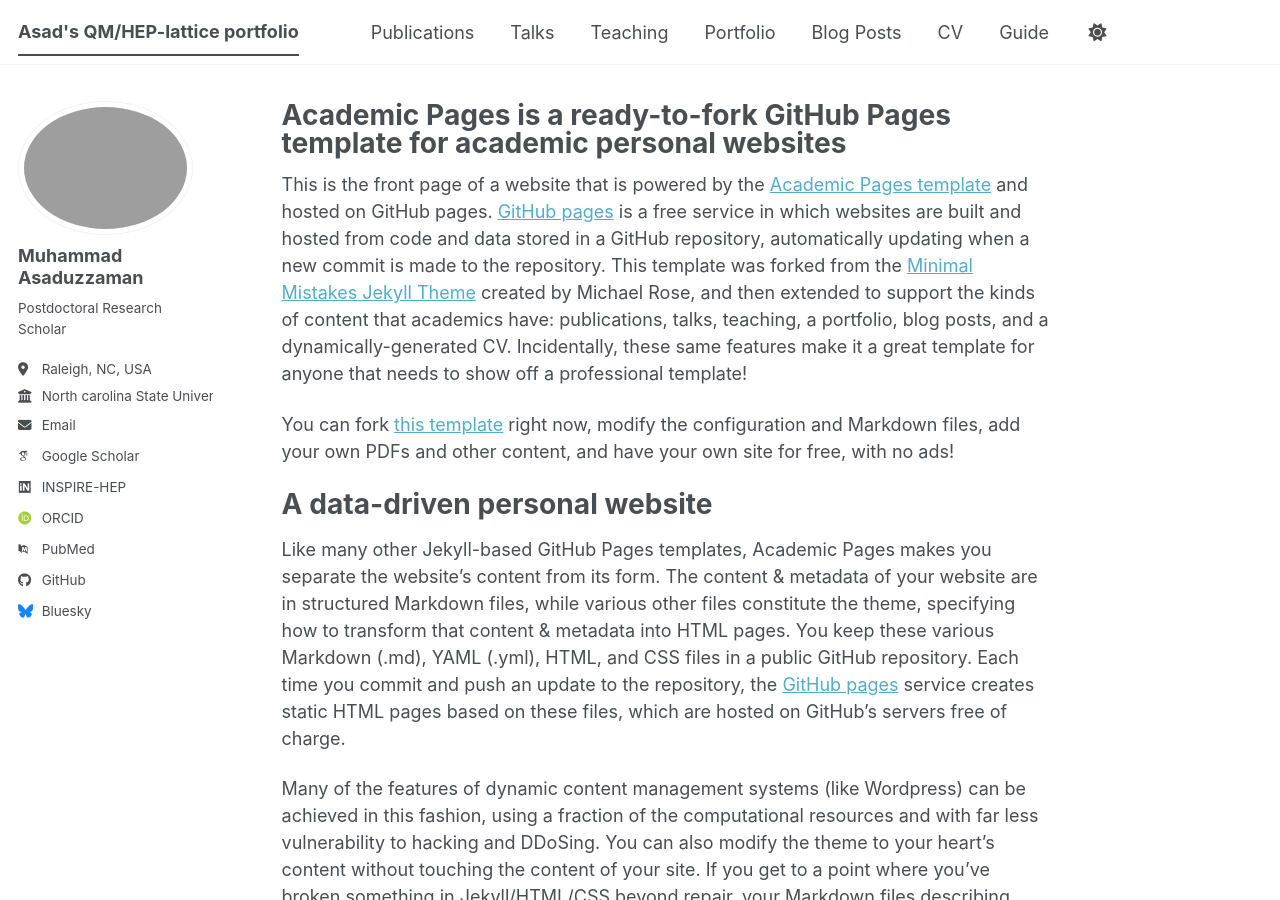
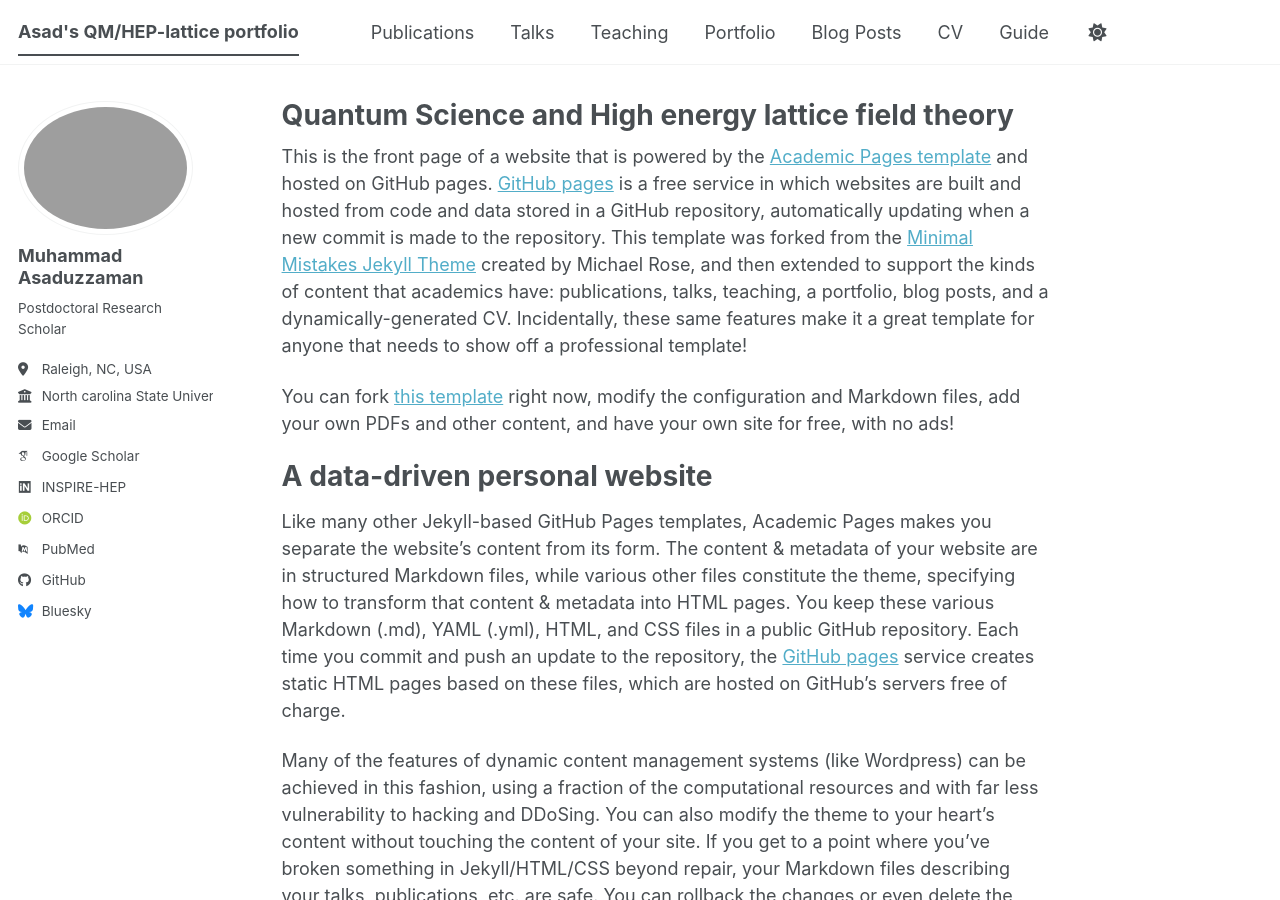
Before and after one commit to masaduzz1/masaduzz1.github.io, a Jekyll site: the page built from _pages/about.md, in a window 1280 px wide and 900 px high. Built offline with Jekyll 4.4.1, drawn with Linux system fonts in a browser that asks for light colours; some web fonts are replaced; a script bundle is joined from its source files by our own code; library files that are not in the unit come from our copies.

Commit message:
initial commit

```diff
--- a/_pages/about.md
+++ b/_pages/about.md
@@ -1,6 +1,6 @@
 ---
 permalink: /
-title: "Academic Pages is a ready-to-fork GitHub Pages template for academic personal websites"
+title: "Quantum Science and High energy lattice field theory"
 author_profile: true
 redirect_from:
   - /about/
```
